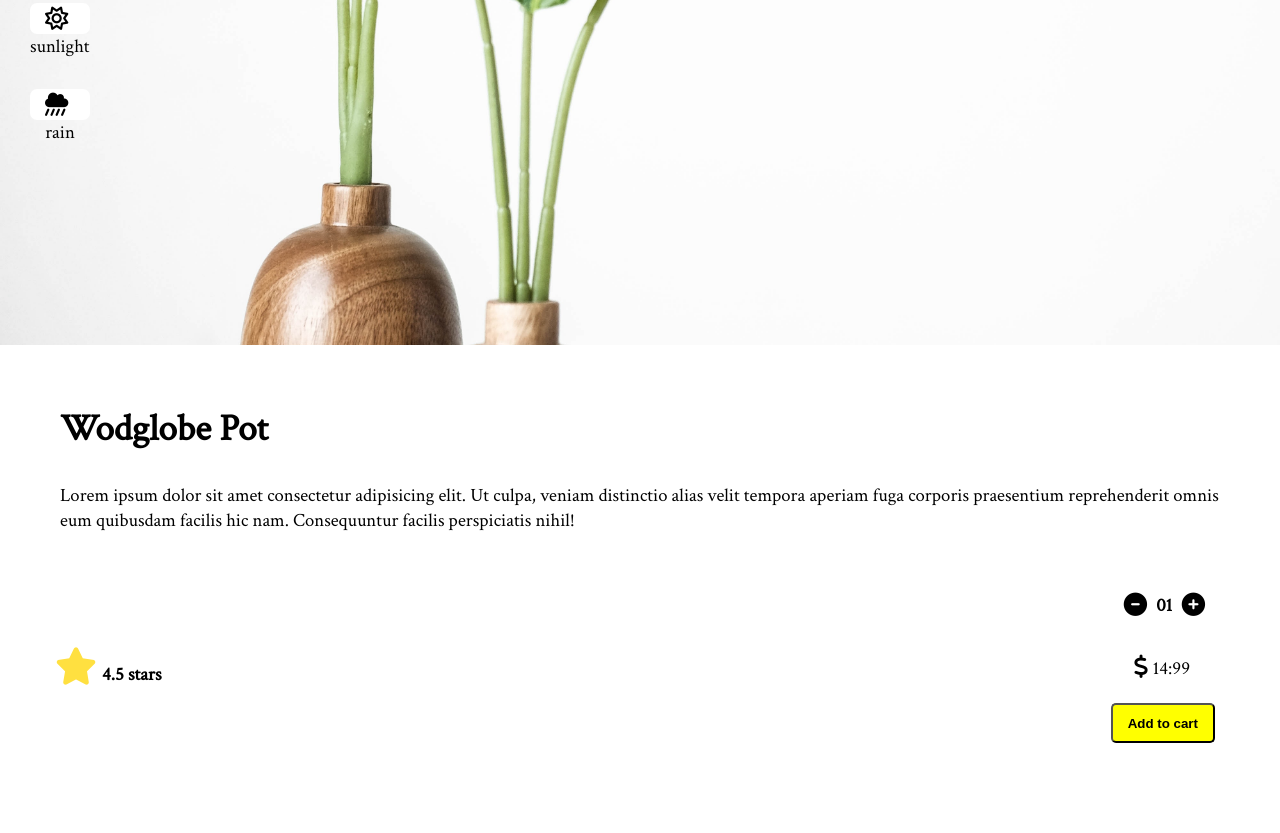
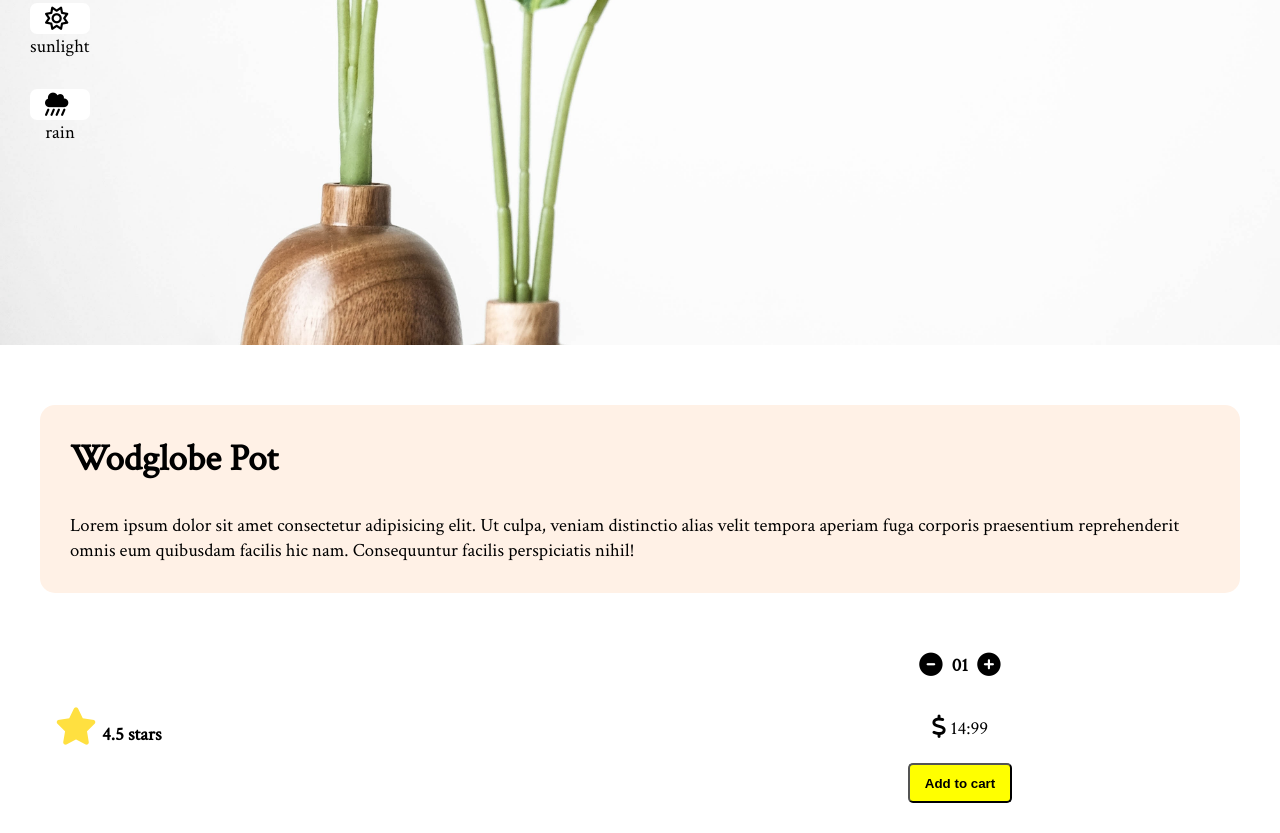
Before and after one commit to Anton-Sorkin/gruppprojectneedplants, a website built with Parcel: page src/html/product.html in a window 1280 px wide. Shown: the part 355-1188 px from the top of the page. Before the commit the page ends 1128 px from the top, so only its background shows below. Built offline with nearby package versions, Linux system fonts and the light colour scheme.

Commit message:
ändringar

```diff
--- a/src/scss/components/product.scss
+++ b/src/scss/components/product.scss
@@ -105,7 +105,7 @@ body {
 
 	#product-title-wrapper{
 
-		padding: 30px 60px;
+		padding: 30px 40px;
 		margin-top: 30px;
 
 		#product-title-div{
@@ -113,6 +113,13 @@ body {
 			flex-direction: column;
 
 			gap: 30px;
+
+			background-color: rgb(255, 241, 230);
+			border-radius: 15px;
+
+			padding: 30px;
+
+
 		}
 	}
 
@@ -133,9 +140,7 @@ body {
 		grid-row-end: 2;
 
 		display: flex;
-		justify-content: flex-end;
-
-		padding-right: 70px;
+		justify-content: center;
 
 		.fa-minus-circle{
 			padding: 5px;
@@ -155,10 +160,8 @@ body {
 		grid-row-end: 3;
 
 		display: flex;
-		justify-content: flex-end;
+		justify-content: center;
 		align-items: center;
-
-		padding-right: 90px;
 
 	}
 
@@ -170,10 +173,9 @@ body {
 		grid-row-end: 4;
 
 		display: flex;
-		justify-content: flex-end;
+		justify-content: center;
 
 		padding-top: 10px;
-		padding-right: 65px;
 
 
 		button{
```
Also changed, not shown: 2 other files.
